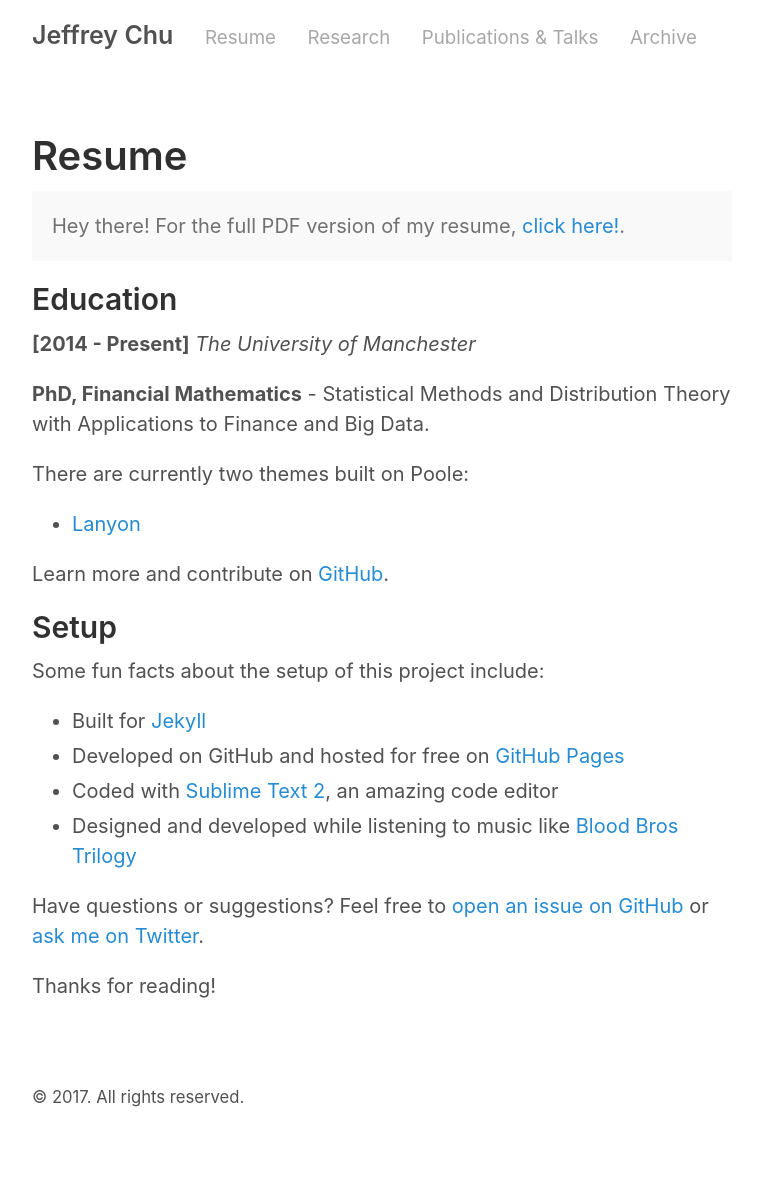
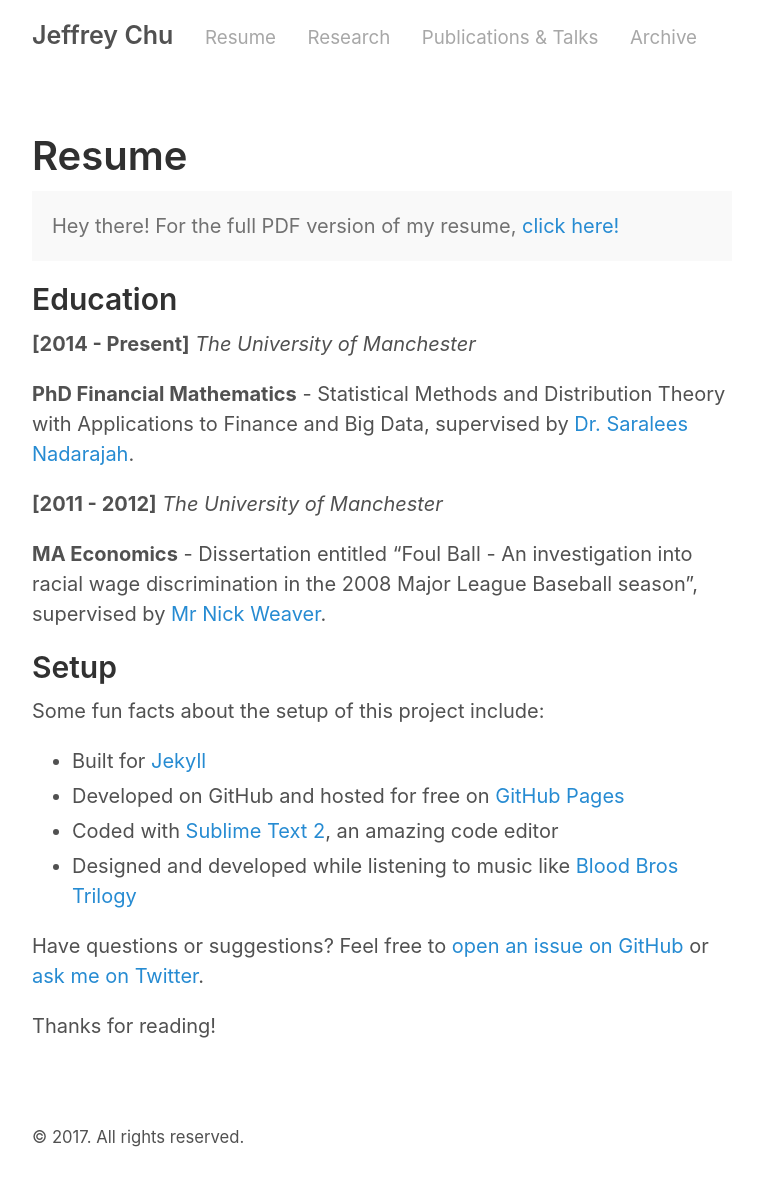
Before and after one commit to jeffrey-chu/jeffrey-chu.github.io, a Jekyll site: the page built from about.md, in a window 1280 px wide. Shown: the whole page, without its empty margins (258-1019 px from the left). Built offline with Jekyll 4.4.1, drawn with Linux system fonts in a browser that asks for light colours; before the commit the page ends 1151 px from its top, so only the background shows below that.

Commit message:
Update about.md

```diff
--- a/about.md
+++ b/about.md
@@ -4,17 +4,16 @@ title: Resume
 ---
 
 <p class="message">
-  Hey there! For the full PDF version of my resume, <a href="/cv.pdf">click here!</a>.
+  Hey there! For the full PDF version of my resume, <a href="/cv.pdf">click here!</a>
 </p>
 
 ## Education
 <p><b>[2014 - Present]</b> <i>The University of Manchester</i></p>
-<b>PhD, Financial Mathematics</b> - Statistical Methods and Distribution Theory with Applications to Finance and Big Data.
+<b>PhD Financial Mathematics</b> - Statistical Methods and Distribution Theory with Applications to Finance and Big Data, supervised by <a href="http://www.maths.manchester.ac.uk/~saralees/">Dr. Saralees Nadarajah</a>.
 
-There are currently two themes built on Poole:
-* [Lanyon](http://lanyon.getpoole.com)
+<p><b>[2011 - 2012]</b> <i>The University of Manchester</i></p>
+<b>MA Economics</b> - Dissertation entitled “Foul Ball - An investigation into racial wage discrimination in the 2008 Major League Baseball season”, supervised by <a href="http://www.manchester.ac.uk/research/nicholas.j.weaver/">Mr Nick Weaver</a>.
 
-Learn more and contribute on [GitHub](https://github.com/poole).
 
 ## Setup
 
```
